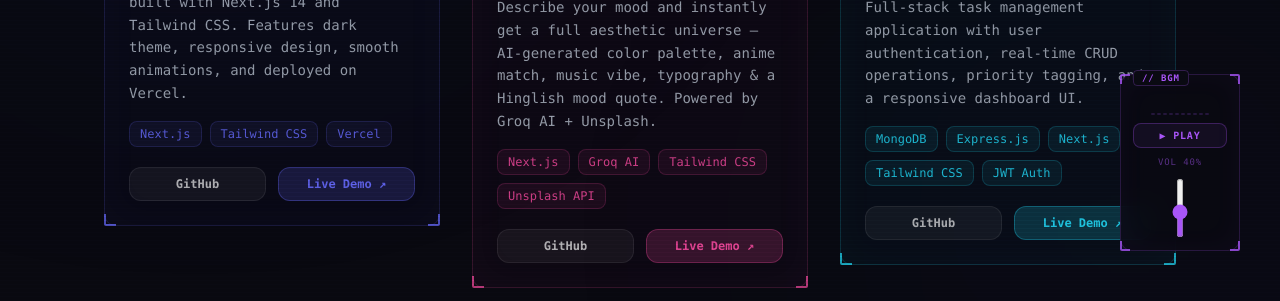
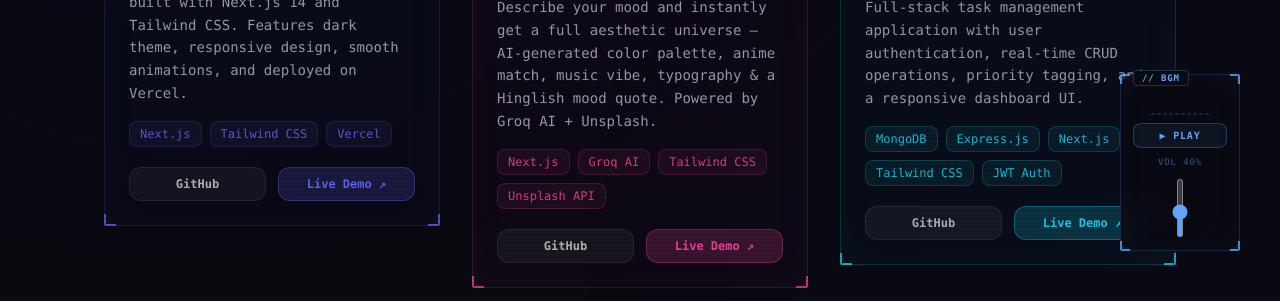
Before and after one commit to VishnuVardhan2000/my-portfolio, a Next.js app: page /projects in a window 1280 px wide. Shown: the part 466-767 px from the top of the page. Built offline with nearby package versions, Linux system fonts and the light colour scheme.

Commit message:
fix: music persists across page navigation

```diff
--- a/app/components/MusicPlayer.jsx
+++ b/app/components/MusicPlayer.jsx
@@ -2,36 +2,55 @@
 import { useRef, useState, useEffect } from "react";
 import { useTheme } from "../context/ThemeContext";
 
+// ← Module-level — survives page navigation in Next.js
+let globalAudio = null;
+let globalIsPlaying = false;
+let globalVolume = 0.4;
+
 export default function MusicPlayer() {
   const { accent } = useTheme();
-  const audioRef = useRef(null);
   const analyserRef = useRef(null);
   const audioCtxRef = useRef(null);
   const animFrameRef = useRef(null);
-  const dragRef = useRef({ dragging:false, startX:0, startY:0, initX:0, initY:0 });
+  const dragRef = useRef({ dragging: false, startX: 0, startY: 0, initX: 0, initY: 0 });
 
-  const [isPlaying, setIsPlaying] = useState(false);
-  const [volume, setVolume] = useState(0.4);
+  const [isPlaying, setIsPlaying] = useState(globalIsPlaying);
+  const [volume, setVolume] = useState(globalVolume);
   const [beats, setBeats] = useState(Array(10).fill(2));
   const [visible, setVisible] = useState(false);
   const [pos, setPos] = useState({ x: null, y: null });
 
+  // Show after boot screen
   useEffect(() => {
     const timer = setTimeout(() => setVisible(true), 4000);
     return () => clearTimeout(timer);
   }, []);
 
+  // Set default position
   useEffect(() => {
     if (typeof window !== "undefined") {
       setPos({ x: window.innerWidth - 160, y: window.innerHeight - 260 });
     }
   }, []);
 
+  // ← Create audio ONCE globally — never recreated on navigation
+  useEffect(() => {
+    if (!globalAudio) {
+      globalAudio = new Audio("/portfoliobg.m4a");
+      globalAudio.loop = true;
+      globalAudio.volume = globalVolume;
+    }
+    // Sync UI state with actual audio state on mount
+    setIsPlaying(globalIsPlaying);
+    setVolume(globalVolume);
+  }, []);
+
+  // Init Web Audio analyser (only once)
   const initAudio = () => {
-    if (audioCtxRef.current) return;
+    if (audioCtxRef.current || !globalAudio) return;
     const ctx = new (window.AudioContext || window.webkitAudioContext)();
     audioCtxRef.current = ctx;
-    const source = ctx.createMediaElementSource(audioRef.current);
+    const source = ctx.createMediaElementSource(globalAudio);
     const analyser = ctx.createAnalyser();
     analyser.fftSize = 64;
     source.connect(analyser);
@@ -39,6 +58,7 @@ export default function MusicPlayer() {
     analyserRef.current = analyser;
   };
 
+  // Beat animation loop
   useEffect(() => {
     const tick = () => {
       if (analyserRef.current) {
@@ -58,17 +78,20 @@ export default function MusicPlayer() {
 
   const togglePlay = async () => {
     initAudio();
-    const audio = audioRef.current;
-    if (!audio) return;
+    if (!globalAudio) return;
+
     if (audioCtxRef.current?.state === "suspended") {
       await audioCtxRef.current.resume();
     }
+
     if (isPlaying) {
-      audio.pause();
+      globalAudio.pause();
+      globalIsPlaying = false;
       setIsPlaying(false);
     } else {
       try {
-        await audio.play();
+        await globalAudio.play();
+        globalIsPlaying = true;
         setIsPlaying(true);
       } catch (e) {
         console.error("Playback failed:", e);
@@ -78,13 +101,15 @@ export default function MusicPlayer() {
 
   const handleVolume = (e) => {
     const val = parseFloat(e.target.value);
+    globalVolume = val;        // ← persist globally
     setVolume(val);
-    if (audioRef.current) audioRef.current.volume = val;
+    if (globalAudio) globalAudio.volume = val;
   };
 
+  // Drag logic
   const onMouseDown = (e) => {
     if (e.target.tagName === "INPUT" || e.target.tagName === "BUTTON") return;
-    dragRef.current = { dragging:true, startX:e.clientX, startY:e.clientY, initX:pos.x, initY:pos.y };
+    dragRef.current = { dragging: true, startX: e.clientX, startY: e.clientY, initX: pos.x, initY: pos.y };
     e.preventDefault();
   };
 
@@ -111,7 +136,7 @@ export default function MusicPlayer() {
 
   return (
     <>
-      <audio ref={audioRef} src="/portfoliobg.m4a" loop preload="auto" />
+      {/* No <audio> tag needed — using global Audio object */}
 
       <div
         onMouseDown={onMouseDown}
--- a/app/projects/page.js
+++ b/app/projects/page.js
@@ -1,5 +1,6 @@
 "use client";
 import { useRef, useCallback, useState, useEffect } from "react";
+import { useTheme } from "../context/ThemeContext"; // ← ADDED
 
 const BOOT_LINES = [
   "> INITIALIZING PROJECT VAULT...",
@@ -169,8 +170,12 @@ const projects = [
 ];
 
 export default function ProjectsPage() {
+  const { setAccent } = useTheme(); // ← ADDED
   const [booted, setBooted] = useState(false);
   const handleBoot = useCallback(() => setBooted(true), []);
+
+  // ← ADDED — set blue on mount
+  useEffect(() => { setAccent("96,165,250"); }, [setAccent]);
 
   return (
     <>
```
